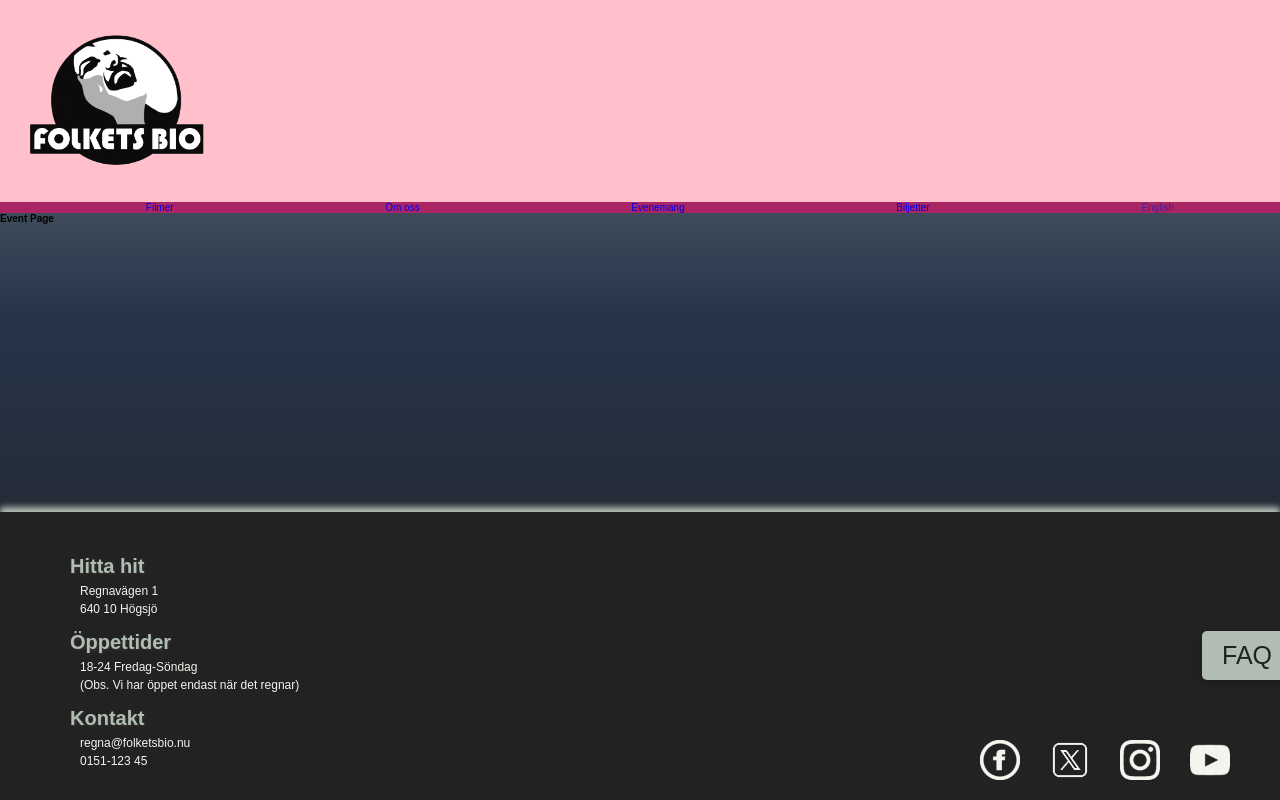
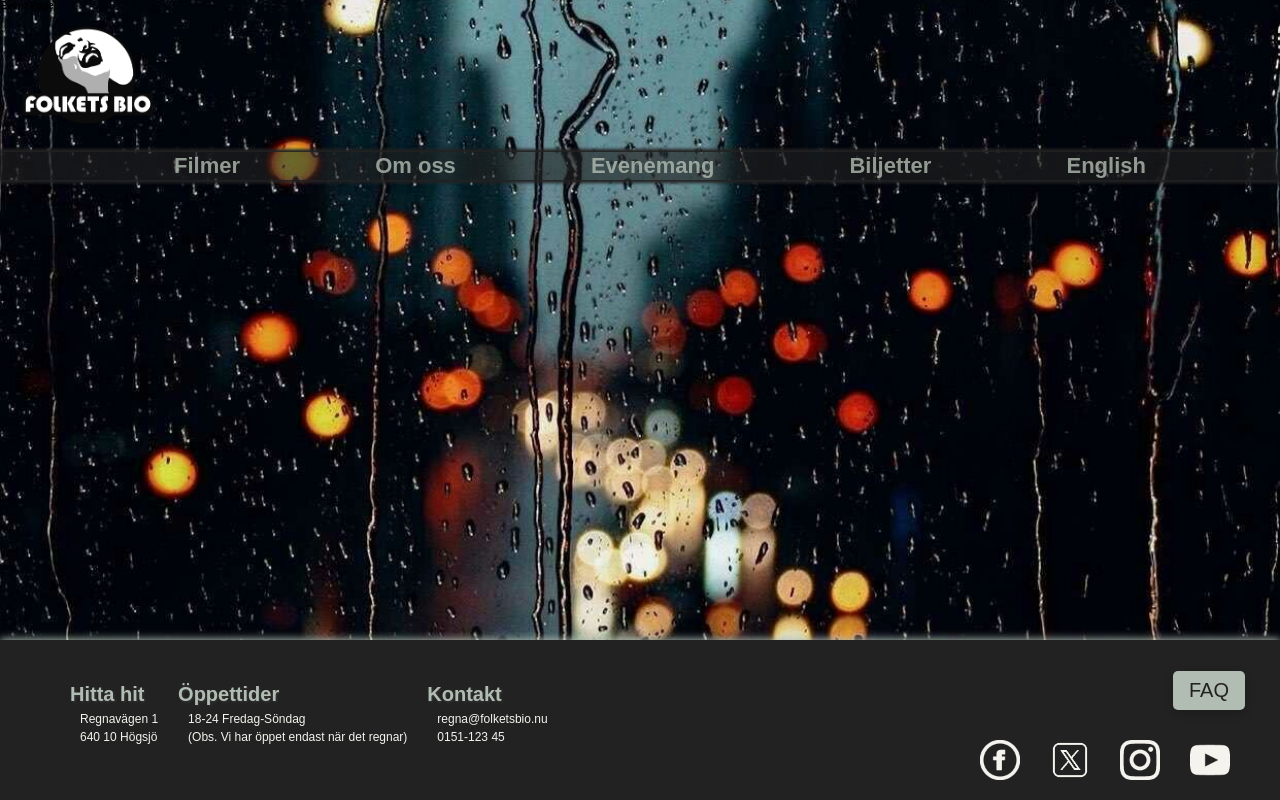
Before and after one commit to rl-86/kino-clone-project, a web app: file event.html in a window 1280 px wide. Run offline with its HTML, style and script files only (its server is not run), Linux system fonts and the light colour scheme.

Commit message:
Styling main page + adjustments

```diff
--- a/assets/main.css
+++ b/assets/main.css
@@ -17,14 +17,28 @@
   background-repeat: no-repeat;
   height: 100vh;
 }
+body .background__raining {
+  position: fixed;
+  z-index: -1;
+  width: 100%;
+  height: 100%;
+  object-fit: cover;
+  object-position: center;
+}
 
 #footer {
   background-color: #222222;
-  box-shadow: 0px -5px 6px #b1bdb2;
+  box-shadow: 0px -1px 8px #b1bdb2;
   position: fixed;
   bottom: 0;
   width: 100%;
   padding: 3em 5em;
+}
+
+.footer__info {
+  display: flex;
+  flex-direction: row;
+  height: 100px;
 }
 
 #footer h3 {
@@ -63,32 +77,47 @@
 }
 
 #header {
-  background-color: pink;
+  background: linear-gradient(0deg, rgba(38, 52, 74, 0.1) 50%, rgba(34, 34, 34, 0.1) 100%);
+  background-repeat: no-repeat;
+  height: 0px;
+  background-color: rgba(38, 52, 74, 0.1);
 }
 #header nav {
-  background-color: rgb(170, 37, 99);
+  background-color: rgba(34, 34, 34, 0.6);
+  box-shadow: 0px -3px 3px #222222, 0px 3px 3px #222222;
 }
 #header li {
   width: fit-content;
-  color: rgb(190, 157, 157);
+  padding: 1px;
+  height: 100%;
+}
+#header li a {
+  font-size: 2.2rem;
+  font-weight: 800;
+  text-decoration: none;
+  color: rgba(177, 189, 178, 0.8);
+}
+#header li a:hover {
+  color: #b1bdb2;
 }
 #header ul {
   display: flex;
-  justify-content: space-around;
+  justify-content: space-evenly;
+  font-size: 3rem;
 }
 
 #faqBtn {
-  font-size: 2.5em;
+  font-size: 2rem;
   color: #222222;
-  background-color: #B1BDB2;
+  background-color: #b1bdb2;
   margin-left: 50px;
   border: none;
   border-radius: 5px;
-  padding: 10px 20px;
+  padding: 8px 16px;
   cursor: pointer;
   position: fixed;
-  bottom: 120px;
-  left: 90%;
+  bottom: 90px;
+  right: 35px;
   box-shadow: 0 3px 10px rgba(0, 0, 0, 0.2);
   z-index: 2;
 }
@@ -101,6 +130,7 @@
   max-width: 50%;
   position: relative;
   margin: auto;
+  top: 250px;
 }
 .herobanner_container img {
   width: 100%;
@@ -115,14 +145,14 @@
 }
 
 .dot:hover {
-  background-color: #B1BDB2;
+  background-color: #b1bdb2;
 }
 
 .dot {
   height: 15px;
   width: 15px;
   margin: 0 2px;
-  background-color: #F4F3EE;
+  background-color: #f4f3ee;
   border-radius: 50%;
   display: inline-block;
   transition: background-color 0.6s ease;
--- a/event.html
+++ b/event.html
@@ -3,22 +3,40 @@
   <head>
     <meta charset="UTF-8" />
     <meta name="viewport" content="width=device-width, initial-scale=1.0" />
-    <meta name="description" content="Folkets Bio i Grådask - Officiell webbplats för biograferna. Vi visar prisbelönt kvalitetsfilm från hela världen. Läs vårt program och boka era platser här." />
+    <meta
+      name="description"
+      content="Folkets Bio i Grådask - Officiell webbplats för biograferna. Vi visar prisbelönt kvalitetsfilm från hela världen. Läs vårt program och boka era platser här."
+    />
     <meta name="author" content="Folket Bio i Grådask" />
-     <!-- Open Graph / Facebook -->
+    <!-- Open Graph / Facebook -->
     <meta property="og:title" content="Event - Biograf Regna" />
-    <meta name="og:description" content="Folkets Bio i Grådask - Officiell webbplats för biograferna. Vi visar prisbelönt kvalitetsfilm från hela världen. Läs vårt program och boka era platser här." />
-    <meta property="og:image" content="https://jrschoolaccount.github.io/Group-Assignment2-Cinema-Project/assets/logga.png" />
-    <meta property="og:url" content="https://jrschoolaccount.github.io/Group-Assignment2-Cinema-Project/" />
-    <meta property="og:type" content="website">
+    <meta
+      name="og:description"
+      content="Folkets Bio i Grådask - Officiell webbplats för biograferna. Vi visar prisbelönt kvalitetsfilm från hela världen. Läs vårt program och boka era platser här."
+    />
+    <meta
+      property="og:image"
+      content="https://jrschoolaccount.github.io/Group-Assignment2-Cinema-Project/assets/logga.png"
+    />
+    <meta
+      property="og:url"
+      content="https://jrschoolaccount.github.io/Group-Assignment2-Cinema-Project/"
+    />
+    <meta property="og:type" content="website" />
 
     <!-- Twitter -->
     <meta name="twitter:card" content="summary_large_image" />
-    <meta name="twitter:site" content="@kinogrådask">
+    <meta name="twitter:site" content="@kinogrådask" />
     <meta name="twitter:title" content="Event - Biograf Regna" />
-    <meta name="twitter:description" content="Folkets Bio i Grådask - Officiell webbplats för biograferna. Vi visar prisbelönt kvalitetsfilm från hela världen. Läs vårt program och boka era platser här." />
-    <meta name="twitter:image" content="https://jrschoolaccount.github.io/Group-Assignment2-Cinema-Project/assets/logga.png" />
-     <link rel="stylesheet" href="assets/main.css" />
+    <meta
+      name="twitter:description"
+      content="Folkets Bio i Grådask - Officiell webbplats för biograferna. Vi visar prisbelönt kvalitetsfilm från hela världen. Läs vårt program och boka era platser här."
+    />
+    <meta
+      name="twitter:image"
+      content="https://jrschoolaccount.github.io/Group-Assignment2-Cinema-Project/assets/logga.png"
+    />
+    <link rel="stylesheet" href="assets/main.css" />
     <script type="module" src="main.js" defer></script>
     <title>Event</title>
     <link rel="icon" type="image/png" href="/assets/logga.png" />
@@ -26,6 +44,11 @@
 
   <body>
     <header id="header"></header>
+    <img
+      class="background__raining"
+      src="assets\raining-background.jpg"
+      alt="raining in the background"
+    />
     <main>
       <h1>Event Page</h1>
     </main>
--- a/filmer.html
+++ b/filmer.html
@@ -44,7 +44,11 @@
 
   <body>
     <header id="header"></header>
-
+    <img
+      class="background__raining"
+      src="assets\raining-background.jpg"
+      alt="raining in the background"
+    />
     <main>
       <h1>Aktuella filmer</h1>
       <br />
--- a/header.html
+++ b/header.html
@@ -13,7 +13,7 @@
       <a href="index.html"
         ><img
           src="assets/logga.png"
-          style="height: 200px"
+          style="height: 150px"
           alt="Logotype for
         Folkets Bio"
       /></a>
--- a/index.html
+++ b/index.html
@@ -45,6 +45,11 @@
 
   <body>
     <header id="header"></header>
+    <img
+      class="background__raining"
+      src="assets\raining-background.jpg"
+      alt="raining in the background"
+    />
     <section>
       <div class="herobanner_container">
         <div class="herobanner_item fade">
@@ -75,7 +80,6 @@
 
     <section>Section</section>
 
-    <button id="faqBtn">FAQ</button>
     <footer id="footer"></footer>
   </body>
 </html>
--- a/src/main.scss
+++ b/src/main.scss
@@ -5,7 +5,7 @@
 $lightgreen: #b1bdb2;
 $lightgrey: #f4f3ee;
 $white: #ffffff;
-$black: #222222;
+$black: #000000;
 
 *,
 *::before,
@@ -20,6 +20,7 @@
   text-decoration: none;
   font-family: 'Montserrat', sans-serif;
 }
+
 body {
   background: linear-gradient(
     0deg,
@@ -29,6 +30,15 @@
   );
   background-repeat: no-repeat;
   height: 100vh;
+
+  .background__raining {
+    position: fixed;
+    z-index: -1;
+    width: 100%;
+    height: 100%;
+    object-fit: cover;
+    object-position: center;
+  }
 }
 
 @import 'sections/footer';
--- a/src/sections/header.scss
+++ b/src/sections/header.scss
@@ -1,16 +1,38 @@
 #header {
-  background-color: pink;
+  background: linear-gradient(
+    0deg,
+    rgba(38, 52, 74, 0.1) 50%,
+    rgba(34, 34, 34, 0.1) 100%
+  );
+  background-repeat: no-repeat;
+  height: 0px;
+  background-color: rgba($darkblue, 0.1);
+
   nav {
-    background-color: rgb(170, 37, 99);
+    background-color: rgba($darkgrey, 0.6);
+    box-shadow: 0px -3px 3px $darkgrey, 0px 3px 3px $darkgrey;
   }
 
   li {
     width: fit-content;
-    color: rgb(190, 157, 157);
+    padding: 1px;
+    height: 100%;
+
+    a {
+      font-size: 2.2rem;
+      font-weight: 800;
+      text-decoration: none;
+      color: rgba($lightgreen, 0.8);
+
+      &:hover {
+        color: rgba($lightgreen, 1);
+      }
+    }
   }
 
   ul {
     display: flex;
-    justify-content: space-around;
+    justify-content: space-evenly;
+    font-size: 3rem;
   }
 }
--- a/src/sections/herobanner.scss
+++ b/src/sections/herobanner.scss
@@ -6,6 +6,7 @@
   max-width: 50%;
   position: relative;
   margin: auto;
+  top: 250px;
 
   img {
     width: 100%;
@@ -18,18 +19,17 @@
   bottom: 0;
   left: 50%;
   margin-left: -50px;
-
 }
 
 .dot:hover {
-    background-color: #B1BDB2;
+  background-color: #b1bdb2;
 }
 
 .dot {
   height: 15px;
   width: 15px;
   margin: 0 2px;
-    background-color: #F4F3EE;
+  background-color: #f4f3ee;
   border-radius: 50%;
   display: inline-block;
   transition: background-color 0.6s ease;
@@ -46,6 +46,10 @@
 }
 
 @keyframes fade {
-    from {opacity: .4}
-    to {opacity: 1}
+  from {
+    opacity: 0.4;
   }
+  to {
+    opacity: 1;
+  }
+}
--- a/src/sections/start-page.scss
+++ b/src/sections/start-page.scss
@@ -1,15 +1,15 @@
 #faqBtn {
-    font-size: 2.5em;
+  font-size: 2rem;
   color: #222222;
-    background-color: #B1BDB2;
+  background-color: #b1bdb2;
   margin-left: 50px;
   border: none;
   border-radius: 5px;
-    padding: 10px 20px;
+  padding: 8px 16px;
   cursor: pointer;
   position: fixed;
-    bottom: 120px;
-    left: 90%;
+  bottom: 90px;
+  right: 35px;
   box-shadow: 0 3px 10px rgb(0 0 0 / 0.2);
   z-index: 2;
 }
```
Also changed, not shown: about-us.html (+57 -12 lines). Lines whose indentation alone changed are shown as unchanged.
